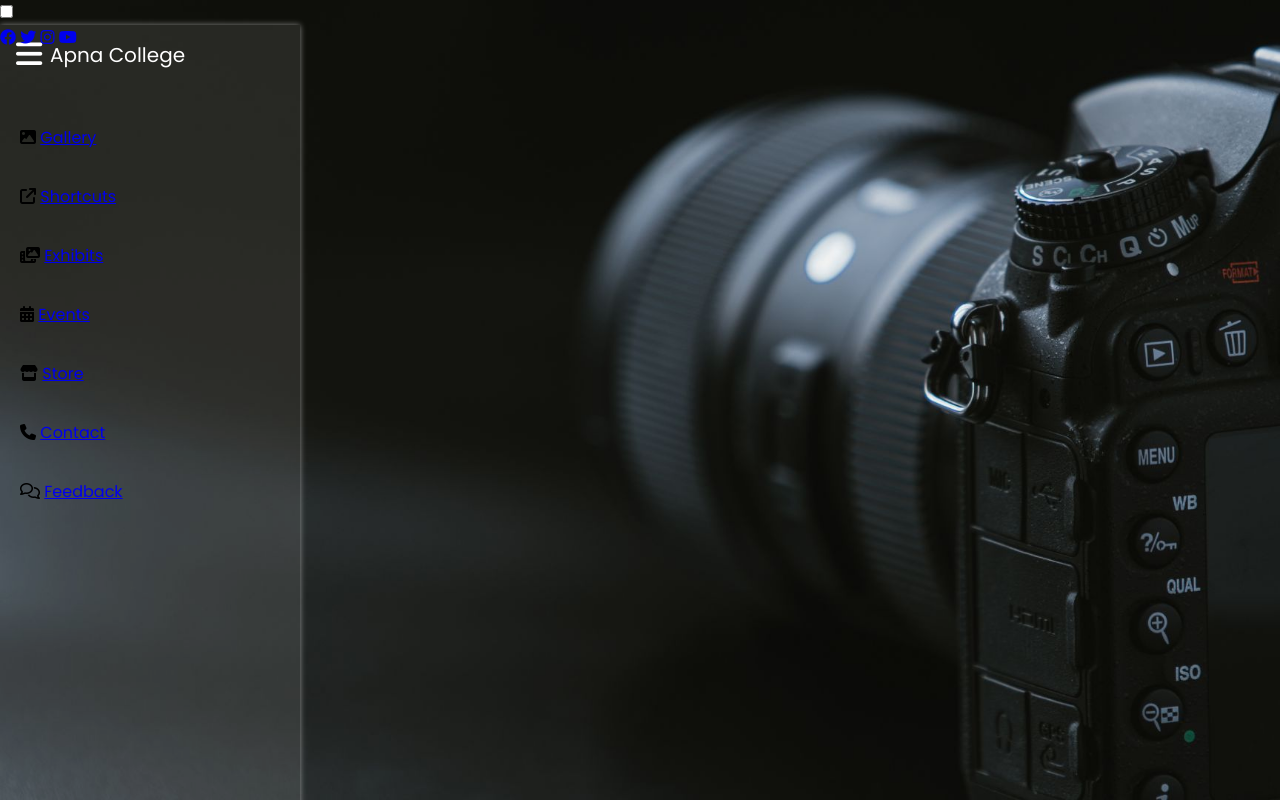
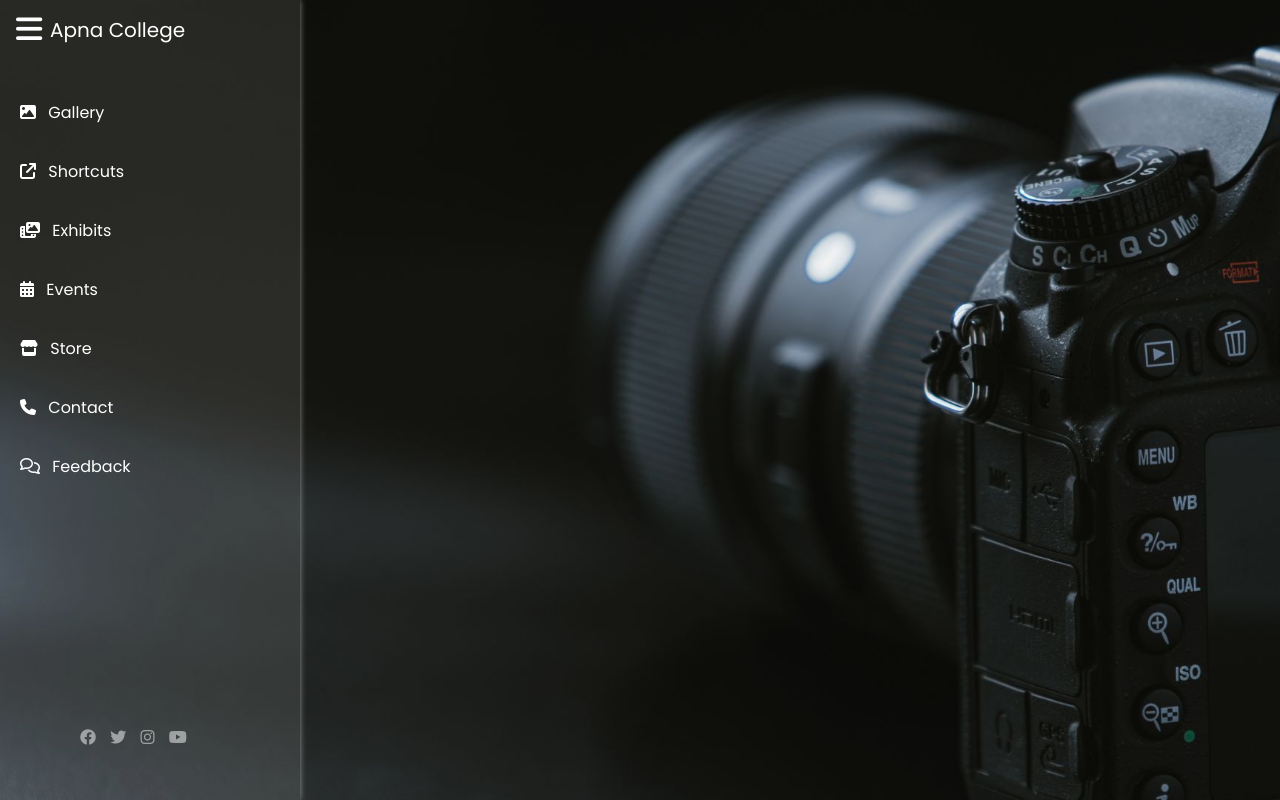
Before and after one commit to sid21-1/HTML-CSS-Projects, a plain HTML site: page hamburger menu bar/index.html in a window 1280 px wide. Drawn offline with Linux system fonts and the light colour scheme.

Commit message:
more styling

```diff
--- a/hamburger menu bar/style.css
+++ b/hamburger menu bar/style.css
@@ -64,3 +64,28 @@
     margin-top: 6px;
     padding: 14px 20px;
 }
+
+.sidebar_menu .menu i,a{
+    color: white;
+    text-decoration: none;
+}
+
+.sidebar_menu .menu i{
+    padding-right: 8px;
+}
+
+.sidebar_menu .social_media{
+    position: absolute;
+    left: 25%;
+    bottom: 50px;
+}
+
+.sidebar_menu .social_media i{
+    color: white;
+    opacity: 0.5;
+    padding: 0 5px;
+}
+
+#check{
+    display: none;
+}
```
